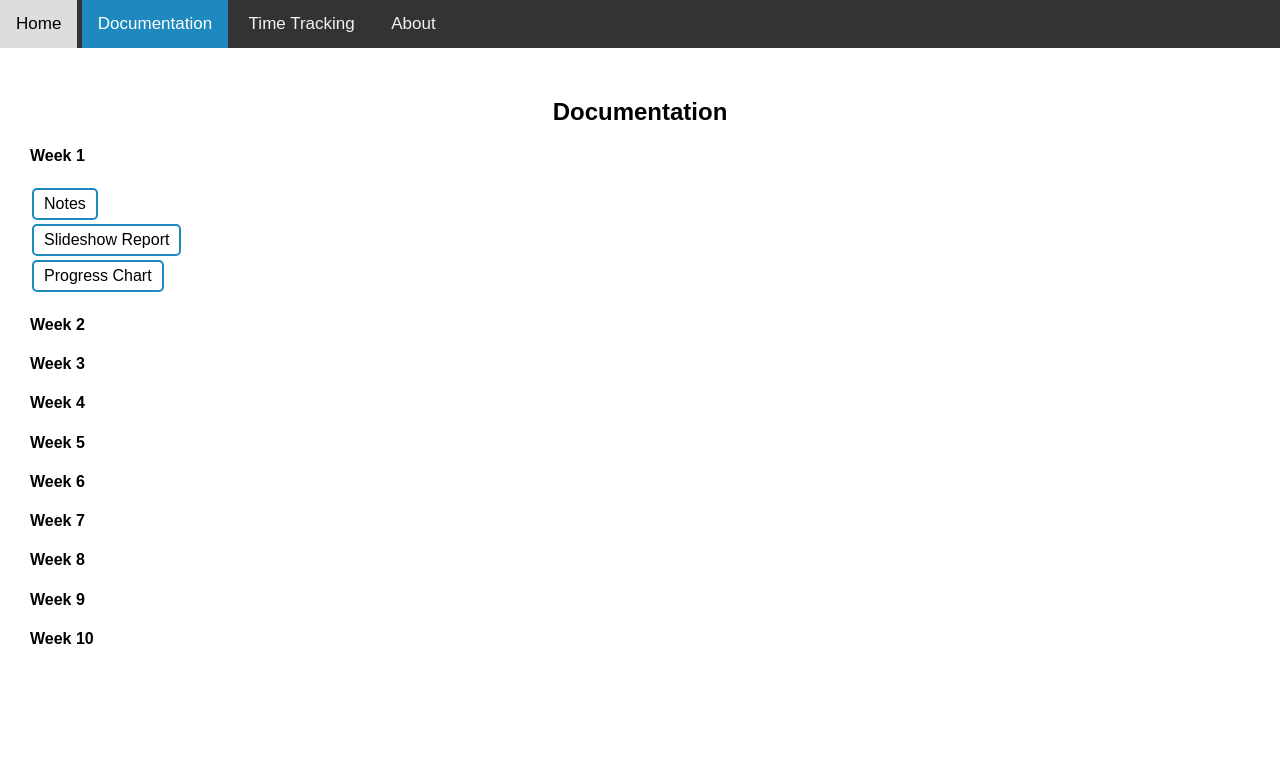
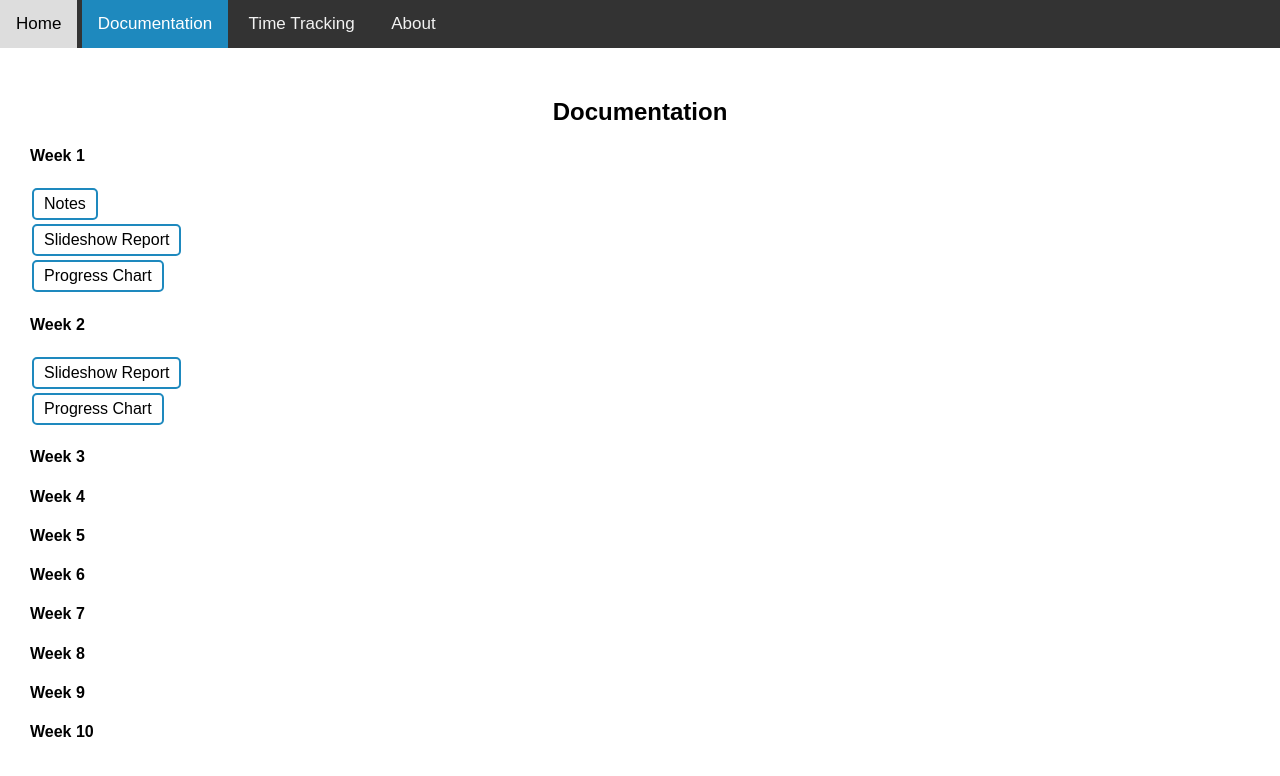
Before and after one commit to SE4AIResearch/AntiCopyPaster_Summer2023, a Jekyll site: the page pages/documentation.html, which Jekyll copies as it is, in a window 1280 px wide. Shown: the top 776 px of the page. Built offline with Jekyll 4.4.1, drawn with Linux system fonts in a browser that asks for light colours.

Commit message:
Update documentation.html
Added Week 2 documentation (slides + progress chart)

```diff
--- a/pages/documentation.html
+++ b/pages/documentation.html
@@ -23,14 +23,22 @@
 
   <div class="body_text">
     <h2 class = "header">Documentation</h2>
+
     <h4 class="week_header">Week 1</h4>
+
       <button id="week1notes_button" name="Notes" onclick="displayIframe('week1notes', 'https://docs.google.com/document/d/e/2PACX-1vSdNSbcBlCPnfPuRRMd4yXliNurcaBJ11SerAG99YoI-diRcloA_TcOcSNl3uecpplqHH1DZMzDdbZR/pub?embedded=true')">Notes</button>
-      <div class="embed week" id="week1notes"></div>
+        <div class="embed week" id="week1notes"></div>
       <button id="week1slides_button" name="Slideshow Report" onclick="displayIframe('week1slides', 'https://docs.google.com/presentation/d/e/2PACX-1vThosj0F48gNQkH4V_LOVPInfEUzRm8L-PHe2lyAk7e00zOr1e9GZnEOjaI_LHZDVTua1zqUnrw5zY6/embed?start=false&loop=true&delayms=10000')">Slideshow Report</button>
-      <div class="embed week" id="week1slides"></div>
+        <div class="embed week" id="week1slides"></div>
       <button id="week1sheet_button" name="Progress Chart" onclick="displayIframe('week1sheet', 'https://docs.google.com/spreadsheets/d/e/2PACX-1vQs5-X0qwp6laGVligEM9RX_Tq4CmefTru10zrK_ZOjwAlFi-k3U5lJZ4FlVYNwB-owyX9iqh1Lpbul/pubhtml?gid=0&amp;single=true&amp;widget=true&amp;headers=false')">Progress Chart</button>
-      <div class="embed week" id="week1sheet"></div>
+        <div class="embed week" id="week1sheet"></div>
+
     <h4 class="week_header">Week 2</h4>
+
+      <button id="week2slides_button" name="Slideshow Report" onclick="displayIframe('week2slides', 'https://docs.google.com/presentation/d/e/2PACX-1vSBUvJyicMUiCFl5iRph6Nn4l8pr-Osv7Mv9IFikCRAEGY3-Ev7c-I5x0F1AFZ3_ErpEAMw3LT-FS39/embed?start=false&loop=false&delayms=10000')">Slideshow Report</button>
+        <div class="embed week" id="week2slides"></div>
+      <button id="week2sheet_button" name="Progress Chart" onclick="displayIframe('week2sheet', 'https://docs.google.com/spreadsheets/d/e/2PACX-1vQgGmVJaped1kEKQqXLq681-FHfy-M22TOEp_4vviH-CbfJGi9MMsN0HRRoNOiGmyWCF4Ma80E9gKbR/pubhtml?widget=true&amp;headers=false')">Progress Chart</button>
+        <div class="embed week" id="week2sheet"></div>
 
     <h4 class="week_header">Week 3</h4>
 
```
